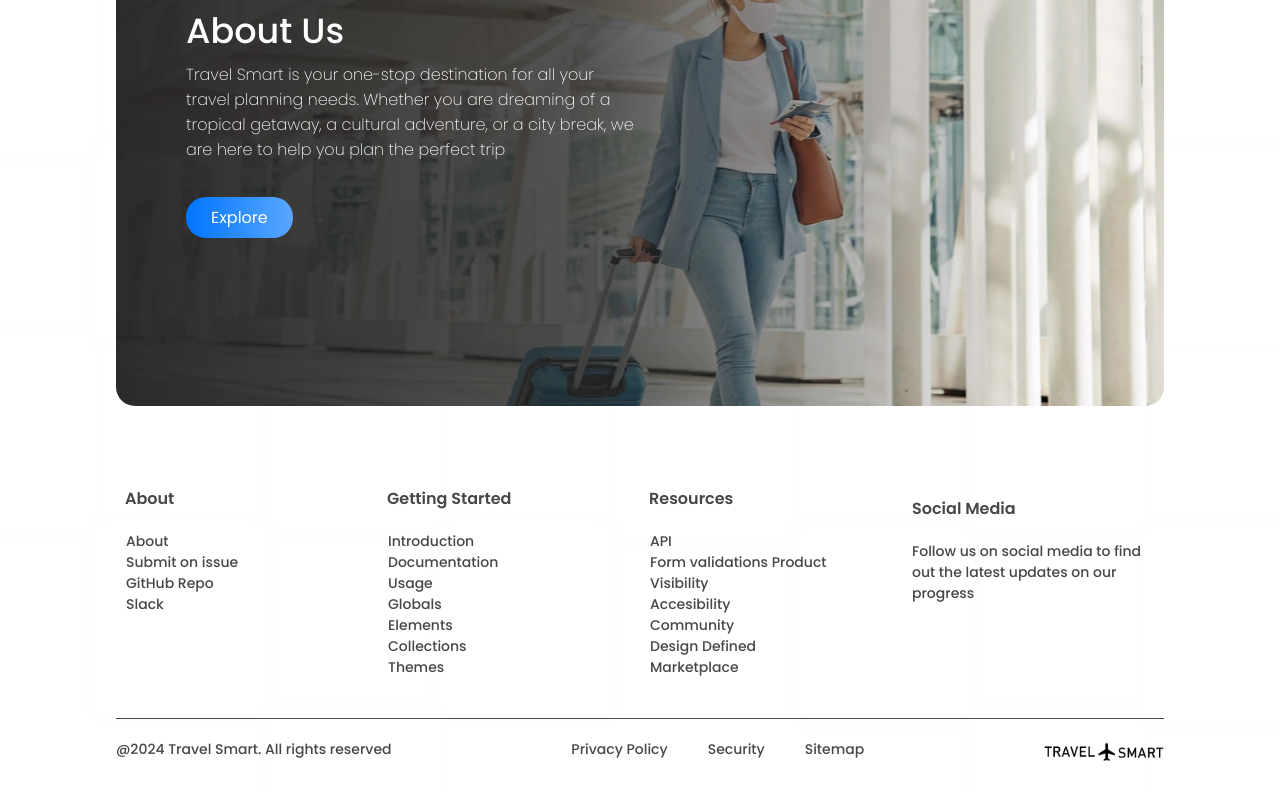
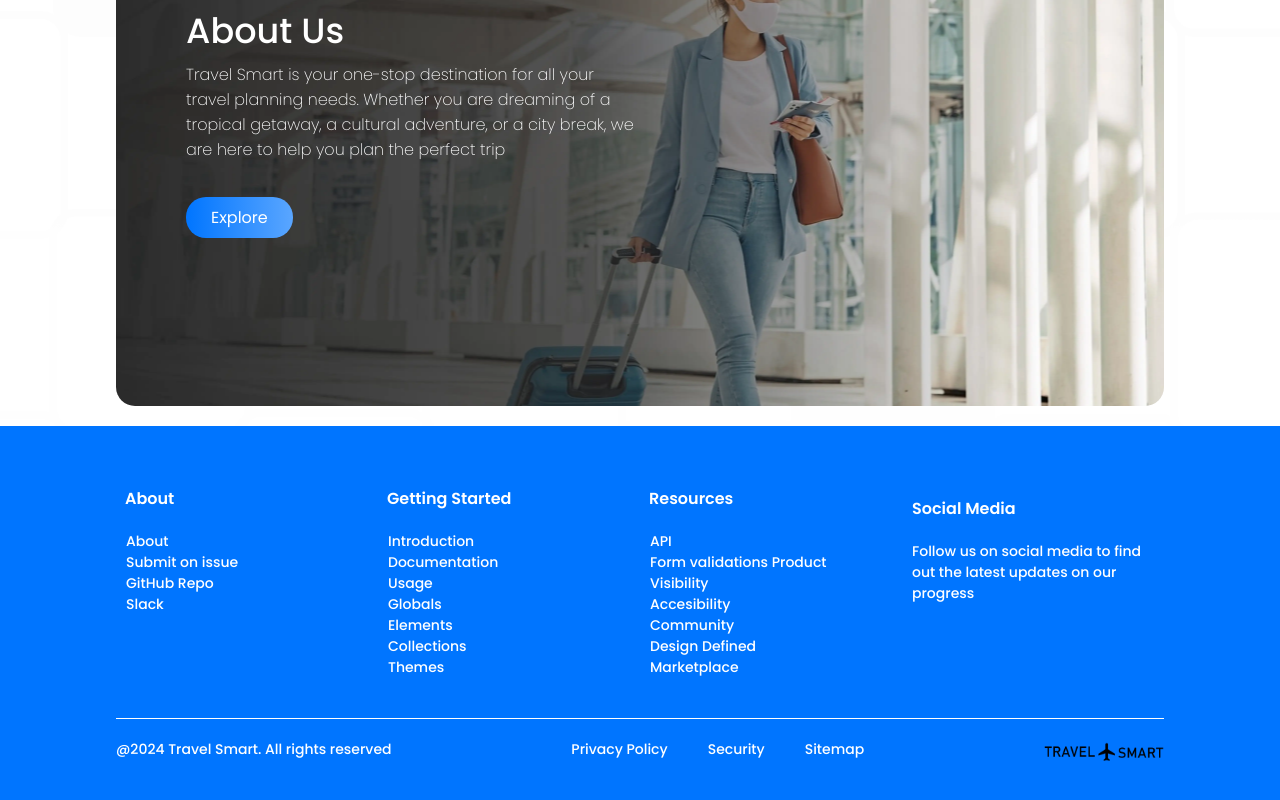
Before and after one commit to BadBoyBEWA/Travelsmart, a React (Create React App) app: page / in a window 1280 px wide. Shown: the part 1081-1881 px from the top of the page. Built offline with nearby package versions, Linux system fonts and the light colour scheme; some icons are missing.

Commit message:
made changes to the footer

```diff
--- a/src/App.css
+++ b/src/App.css
@@ -526,12 +526,12 @@ ul li a{
   font-family: "Poppins", sans-serif;
   font-weight: 600;
   font-size: 16px;
-  color: #474747;
+  color: #fff;
   padding: 0px 0px 0px 9px;
 }
 .footer-firstlink{
   list-style-type: none;
-  color: #474747;
+  color: #fff;
   font-family: "Poppins", sans-serif;
   font-size: 14px;
   font-weight:500 ;
@@ -567,11 +567,11 @@ ul li a{
   font-family: "Poppins", sans-serif;
   font-weight: 600;
   font-size: 16px;
-  color: #474747;
+  color: #fff;
   width: fit-content;
 }
 .footer-social-media{
-  color: #474747;
+  color: #fff;
   font-family: "Poppins", sans-serif;
   font-size: 14px;
   font-weight:500;
@@ -583,7 +583,7 @@ ul li a{
 .footer-fin-txt{
   display: flex;
   flex-wrap: wrap;
-  color: #474747;
+  color: #fff;
   font-family: "Poppins", sans-serif;
   font-size: 14px;
   font-weight:500;
@@ -592,7 +592,7 @@ ul li a{
 .footer-small-txt{
   display: flex;
   flex-wrap: wrap;
-  color: #474747;
+  color: #fff;
   font-family: "Poppins", sans-serif;
   font-size: 14px;
   font-weight:500;
@@ -601,11 +601,16 @@ ul li a{
 .footer-text{
   padding: 30px 0px 15px 0px;
 }
+.footer{
+  background-color: #0075FF;
+  height: 480px;
+}
+
 .line{
   padding: 20px 0px 20px 0px;
 }
 .hr{
-  background-color: #474747;
+  background-color: #fff;
   height: 1px;
 }
 .footer-logo{
@@ -646,8 +651,6 @@ ul li a{
   gap: 20px;
   list-style-type: none;
 }
-
-
 
 /* Responsive layout: for footer*/
 @media (max-width: 1024px) {
--- a/src/Footers/footers.jsx
+++ b/src/Footers/footers.jsx
@@ -44,7 +44,7 @@ export default function footers() {
             <Text texts='Security'/>
             <Text texts='Sitemap'/>
             </div>
-            <Logo logosec='footer-logo' logoimg={Images.img1}/>
+            <Logo  logosec='footer-logo' logoimg={Images.img1}/>
          </div>
       </div>
    </div>
```
